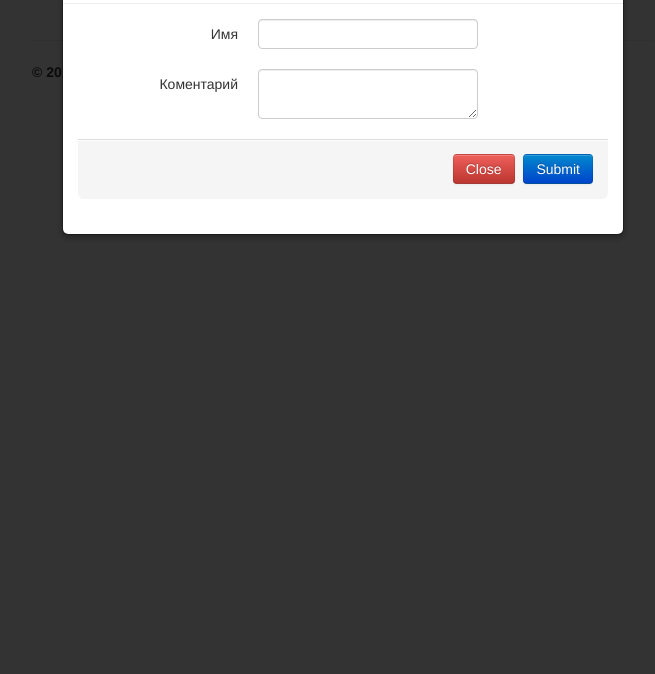
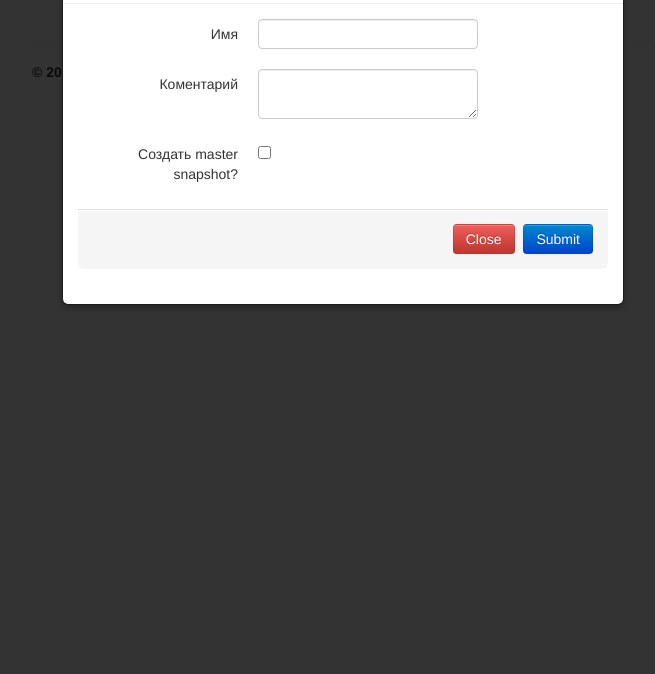
Before and after one commit to alexei38/repo, a Flask app: page /repo/ in a window 1280 px wide, after a click on "Add Repo". Shown: the part 126-800 px from the top of the page, without its empty margins (298-953 px from the left). Run offline with Flask 2, Linux system fonts and the light colour scheme; data that the repository does not hold is empty; some libraries are stand-ins or nearby versions.

Commit message:
checkbox для создания snapshot при загрузке файлов и создании репозитория

```diff
--- a/app/forms.py
+++ b/app/forms.py
@@ -1,7 +1,7 @@
 # -*- coding: utf-8 -*-
 
 from flask.ext.wtf import Form
-from wtforms import TextField, BooleanField, TextAreaField, SelectField, validators, ValidationError, FileField, FieldList
+from wtforms import TextField, BooleanField, TextAreaField, SelectField, validators, ValidationError, FileField
 from wtforms.ext.sqlalchemy.fields import QuerySelectField
 from app.models import Repo, Snapshot
 from app import app, db
@@ -19,6 +19,7 @@ class Unique(object):
 class RepoForm(Form):
     name = TextField('name', [validators.Required(), Unique(Repo, Repo.name)])
     comment = TextAreaField('comment')
+    snapshot = BooleanField('snapshot')
 
 class SnapshotForm(Form):
     type = SelectField('type', choices=[('test', 'test'), ('master', 'master')])
@@ -32,3 +33,4 @@ class UploadForm(Form):
                             get_pk=lambda a: a.name,
                             get_label=lambda a: "%s - %s" % (a.name, a.path))
     arch = SelectField('type', choices=[('contrib', 'contrib'), ('i386', 'i386'), ('x86_64', 'x86_64'), ('noarch', 'noarch')])
+    snapshot = BooleanField('snapshot')
--- a/app/templates/repo.html
+++ b/app/templates/repo.html
@@ -41,6 +41,13 @@
         </div>
       </div>
 
+      <div class="control-group">
+        <label class="control-label" for="snapshot">Создать master snapshot?</label>
+        <div class="controls">
+          {{form.snapshot()}}
+        </div>
+      </div>
+
       <div class="modal-footer">
           <button class="btn btn-danger" data-dismiss="modal">Close</button>
           <button class="btn btn-primary">Submit</button>
--- a/app/templates/upload.html
+++ b/app/templates/upload.html
@@ -21,6 +21,12 @@
     </div>
   </div>
   <div class="control-group">
+    <label class="control-label" for="snapshot">Создать snapshot?</label>
+    <div class="controls">
+      {{ form.snapshot() }}
+    </div>
+  </div>
+  <div class="control-group">
     <div class="controls">
       <input type="submit" value="Загрузить" name="upload" class="span2">
     </div>
--- a/app/views.py
+++ b/app/views.py
@@ -113,8 +113,10 @@ def upload_view():
         else:
             form = UploadForm()
             if form.validate_on_submit():
-                upload_files(request)
+                link = upload_files(request)
                 flash(u'Выполненно успешно!', 'success')
+                if 'snapshot' in request.form:
+                    flash(u'Создан snapshot %s' % link, 'success')
                 return redirect(url_for('upload_view'))
             else:
                 flash_errors(form)
@@ -132,13 +134,32 @@ def repo_view():
         repos = Repo.query.all()
         form = RepoForm()
         if form.validate_on_submit():
+            repo_path = os.path.join(app.config['BASE_PATH'], request.form['name'])
+            repo = Repo(request.form['name'], repo_path, request.form['comment'])
             db.session()
-            db.session.add(Repo(request.form['name'], os.path.join(app.config['BASE_PATH'], request.form['name']), request.form['comment']))
+            db.session.add(repo)
             db.session.commit()
+            if not os.path.exists(repo_path):
+                os.mkdir(repo_path)
+            if 'snapshot' in request.form:
+                check = Snapshot.query.filter(Snapshot.name == request.form['name'],
+                                              Snapshot.type == 'master',
+                                              Snapshot.repo_id == repo.id).all()
+                if check:
+                    flash(u'Snapshot уже существует', 'error')
+                else:
+                    snapshot = Snapshot(  name=repo.name,
+                                          type='master',
+                                          path=repo.path,
+                                          repo_id=repo.id
+                                        )
+                    db.session()
+                    db.session.add(snapshot)
+                    db.session.commit()
+                    generate_matadata(repo.path, repo.path)
             flash(u'Выполненно успешно!', 'success')
             return redirect(url_for('repo_view'))
-        else:
-            flash_errors(form)
+        flash_errors(form)
         return render_template('repo.html', form=form, repos=repos)
 
 """ Снапшоты """
```
